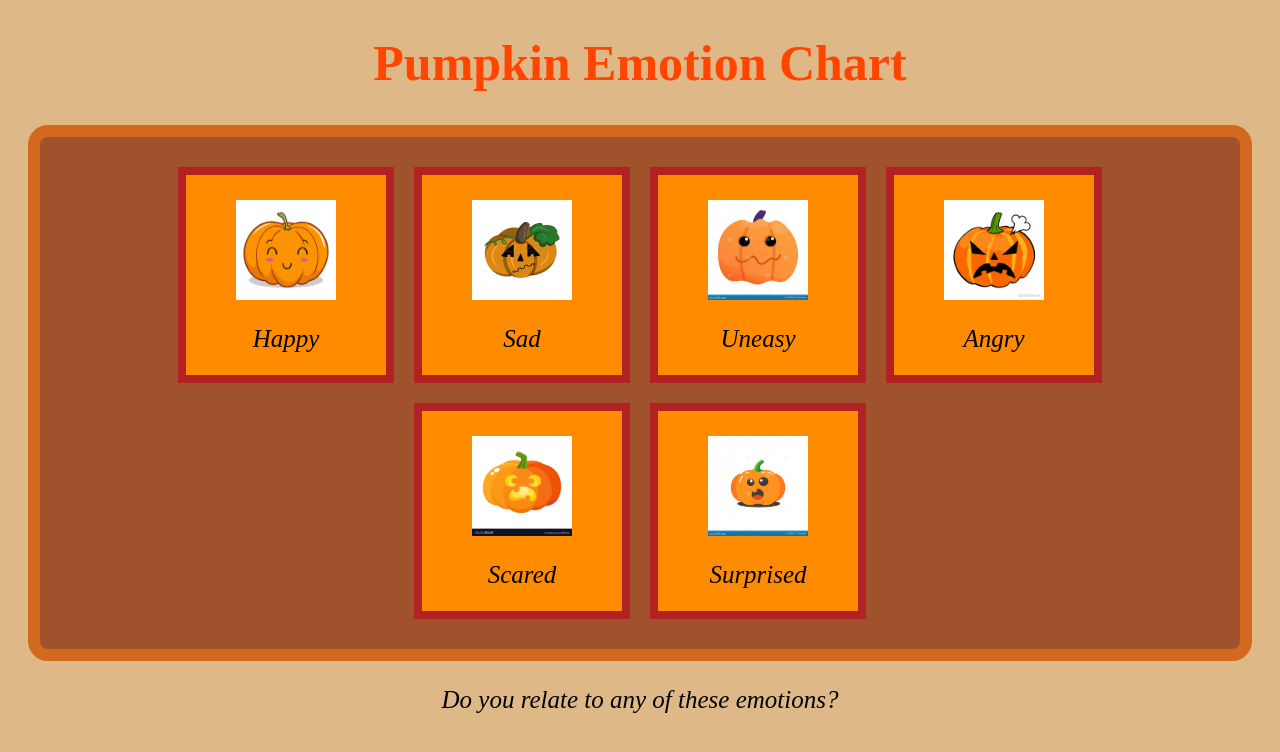
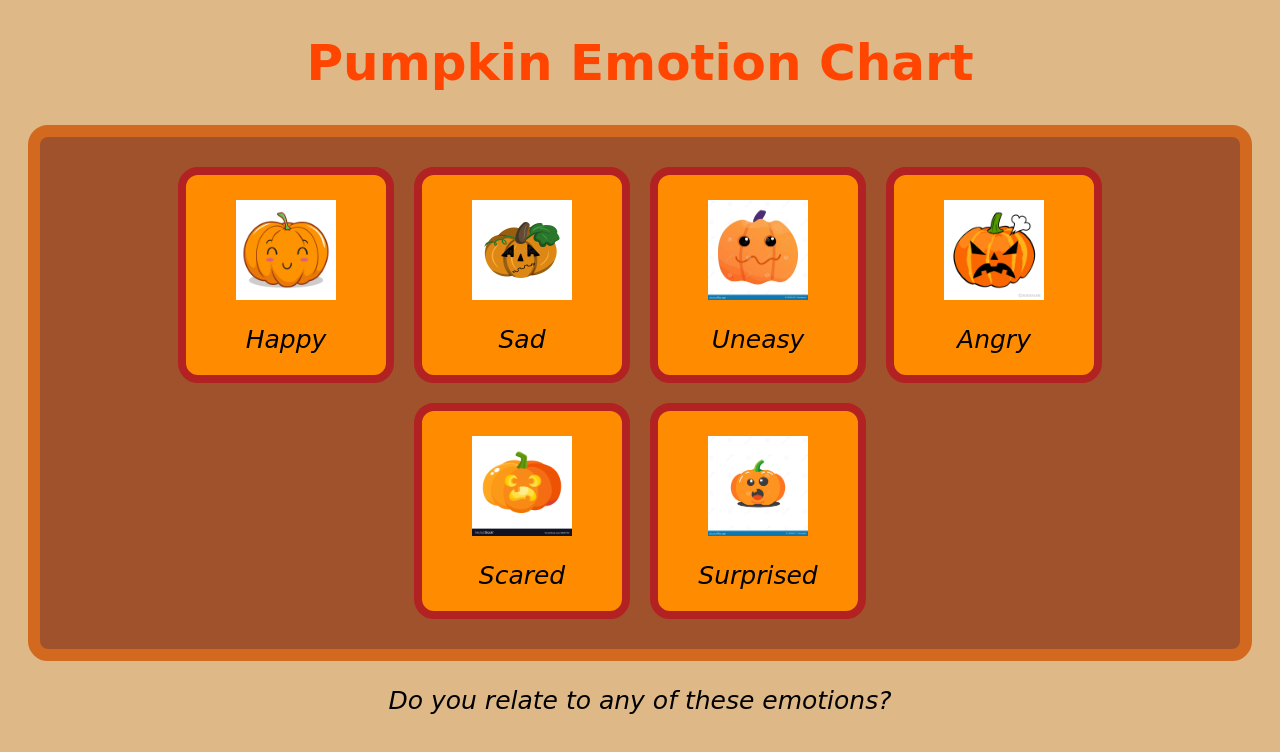
Before and after one commit to GU-Web-Dev-2024/homework-4-kalfaro2025, a plain HTML site: page index.html in a window 1280 px wide. Drawn offline with Linux system fonts and the light colour scheme.

Commit message:
Added comments explaining styling of the webpage

```diff
--- a/style.css
+++ b/style.css
@@ -1,3 +1,11 @@
+/*
+* Style for the overall container
+* Container type: flex
+* This container holds the 6 pumpkins and can dynamically
+* change their size based on the screen size. The container is styled with
+* fall colors as per the assignment directions.
+* The container is also rounded
+*/
 #container {
     display: flex;
     flex-direction: row;
@@ -9,15 +17,25 @@
     padding: 20px;
     border-radius: 20px;
 }
-
+/*
+* Style for the pumpkins divs
+* Each div is a box that holds an image of a pumpkin.
+* Each div has a border that is red, and the background color is orange.
+*/
 #pumpkin1, #pumpkin2, #pumpkin3, #pumpkin4, #pumpkin5, #pumpkin6 {
     height: 200px;
     width: 200px;
     margin: 10px;
     border : 8px solid firebrick;
     background-color: darkorange;
+    border-radius: 20px;
 
 }
+/*
+* Style for the images
+* The images are styled with a height and width of 100px to ensure they fit inside the div
+* The images are centered and change their size based on the screen size
+*/
 img {
     height: 100px;
     width: 100px;
@@ -27,22 +45,46 @@ img {
     margin-right: auto;
     width: 50%;
 }
+/*
+* Style for the h1
+* The h1 is styled with a font size of 50px and a font family of cursive
+* The h1 is also centered
+*/
 h1 {
     text-align: center;
     font-size: 50px;
-    font-family: 'Times New Roman', Times, serif;
+    font-family: cursive;
     color: orangered;
 }
+/*
+* Style for the h1 when hovered
+* The h1 is styled with a color of darkred when hovered over
+*/
+h1:hover {
+   color: darkred;
+}
+/*
+* The background color for the entire page is burlywood
+*/
 body {
     background-color: burlywood
 }
+/*
+* Style for the p
+* The p is styled with a font size of 25px and a font family of cursive
+* The p is also centered
+*/
 p {
     text-align: center;
     font-size: 25px;
     font-style: italic;
-    font-family: 'Times New Roman', Times, serif;
+    font-family: cursive;
     color:black;
 }
+/*
+* Style for the p when hovered
+* The p is styled with a color of crimson when hovered over
+*/
 #pumpkin1:hover, #pumpkin2:hover, #pumpkin3:hover, #pumpkin4:hover, #pumpkin5:hover, #pumpkin6:hover {
     background-color: crimson;
 }
```
Also changed, not shown: index.html (+20 -0 lines).
